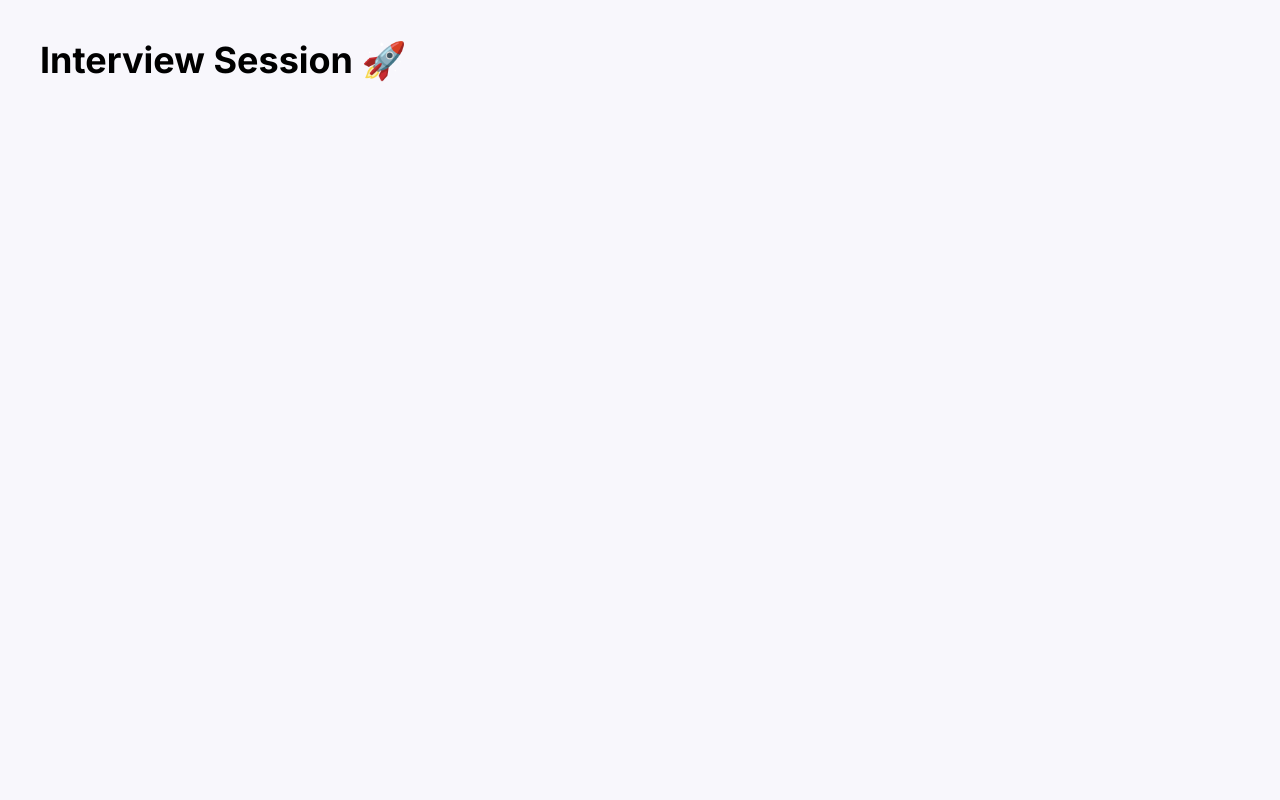
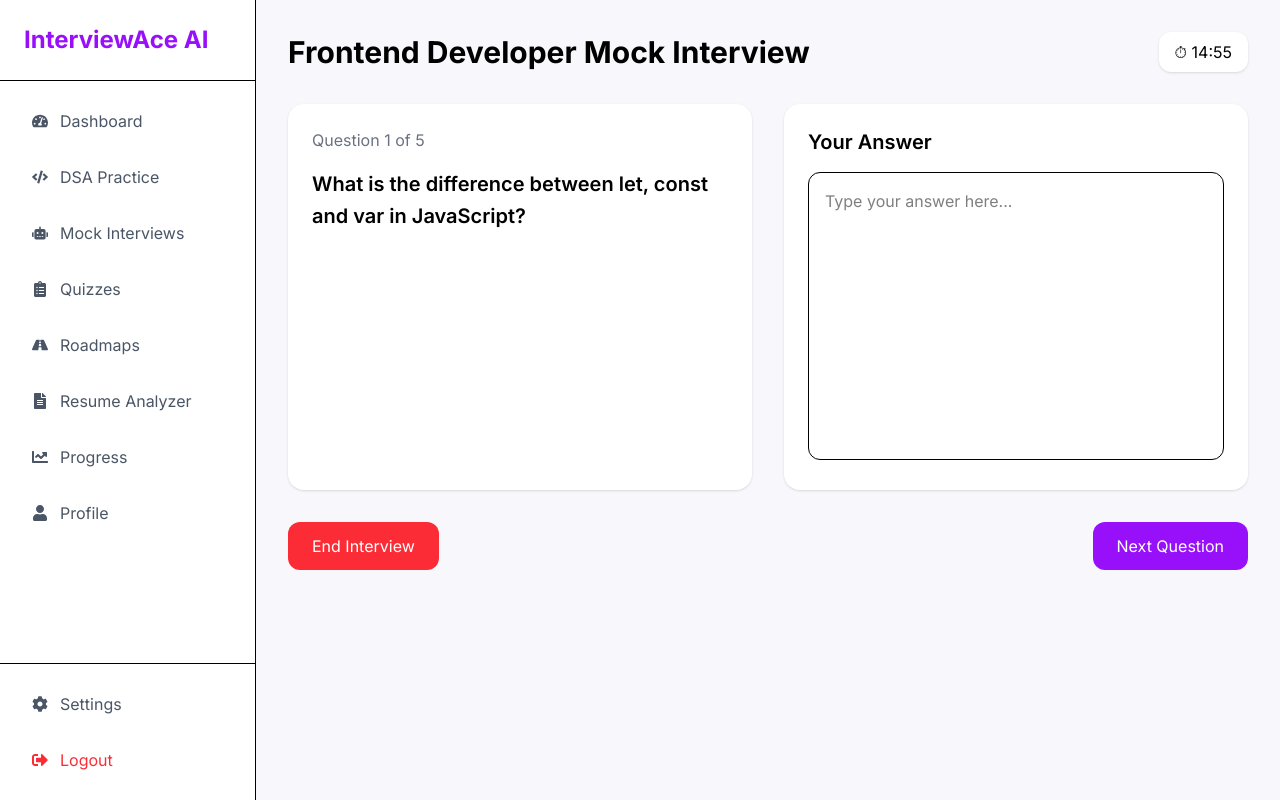
Before and after one commit to Isha4002/interview-ace-ai, a React (Vite) app: page /interview-session in a window 1280 px wide. Built offline with nearby package versions, Linux system fonts and the light colour scheme.

Commit message:
Added interview session page with timer

```diff
--- a/src/pages/InterviewSession.jsx
+++ b/src/pages/InterviewSession.jsx
@@ -1,9 +1,138 @@
+import { useState, useEffect } from "react";
+import Sidebar from "../components/Sidebar";
+
 function InterviewSession() {
+  const questions = [
+    "What is the difference between let, const and var in JavaScript?",
+    "Explain React Hooks.",
+    "What is Virtual DOM?",
+    "What is Closure in JavaScript?",
+    "Difference between SQL and NoSQL?"
+  ];
+
+  const [currentQuestion, setCurrentQuestion] = useState(0);
+  const [answer, setAnswer] = useState("");
+  const [timeLeft, setTimeLeft] = useState(900); // 15 min
+
+  useEffect(() => {
+    const timer = setInterval(() => {
+      setTimeLeft((prev) => {
+        if (prev <= 1) {
+          clearInterval(timer);
+          return 0;
+        }
+        return prev - 1;
+      });
+    }, 1000);
+
+    return () => clearInterval(timer);
+  }, []);
+
+  const minutes = Math.floor(timeLeft / 60);
+  const seconds = timeLeft % 60;
+
+  const nextQuestion = () => {
+    if (currentQuestion < questions.length - 1) {
+      setCurrentQuestion(currentQuestion + 1);
+      setAnswer("");
+    }
+  };
+
   return (
-    <div className="p-10">
-      <h1 className="text-4xl font-bold">
-        Interview Session 🚀
-      </h1>
+    <div className="bg-[#F8F7FC] min-h-screen">
+      <Sidebar />
+
+      <div className="ml-64 p-8">
+
+        <div className="flex justify-between items-center mb-8">
+
+          <h1 className="text-3xl font-bold">
+            Frontend Developer Mock Interview
+          </h1>
+
+          <div className="bg-white px-4 py-2 rounded-xl shadow">
+            ⏱ {minutes}:{seconds < 10 ? `0${seconds}` : seconds}
+          </div>
+
+        </div>
+
+        <div className="grid md:grid-cols-2 gap-8">
+
+          {/* Question Section */}
+
+          <div className="bg-white rounded-2xl p-6 shadow-sm">
+
+            <p className="text-gray-500 mb-4">
+              Question {currentQuestion + 1} of {questions.length}
+            </p>
+
+            <h2 className="text-xl font-semibold leading-8">
+              {questions[currentQuestion]}
+            </h2>
+
+          </div>
+
+          {/* Answer Section */}
+
+          <div className="bg-white rounded-2xl p-6 shadow-sm">
+
+            <h2 className="text-xl font-semibold mb-4">
+              Your Answer
+            </h2>
+
+            <textarea
+              value={answer}
+              onChange={(e) => setAnswer(e.target.value)}
+              placeholder="Type your answer here..."
+              className="
+              w-full
+              h-72
+              border
+              rounded-xl
+              p-4
+              resize-none
+              outline-none
+              "
+            />
+
+          </div>
+
+        </div>
+
+        {/* Buttons */}
+
+        <div className="flex justify-between mt-8">
+
+          <button
+            className="
+            bg-red-500
+            text-white
+            px-6
+            py-3
+            rounded-xl
+            hover:bg-red-600
+            "
+          >
+            End Interview
+          </button>
+
+          <button
+            onClick={nextQuestion}
+            className="
+            bg-purple-600
+            text-white
+            px-6
+            py-3
+            rounded-xl
+            hover:bg-purple-700
+            "
+          >
+            Next Question
+          </button>
+
+        </div>
+
+      </div>
     </div>
   );
 }
```
